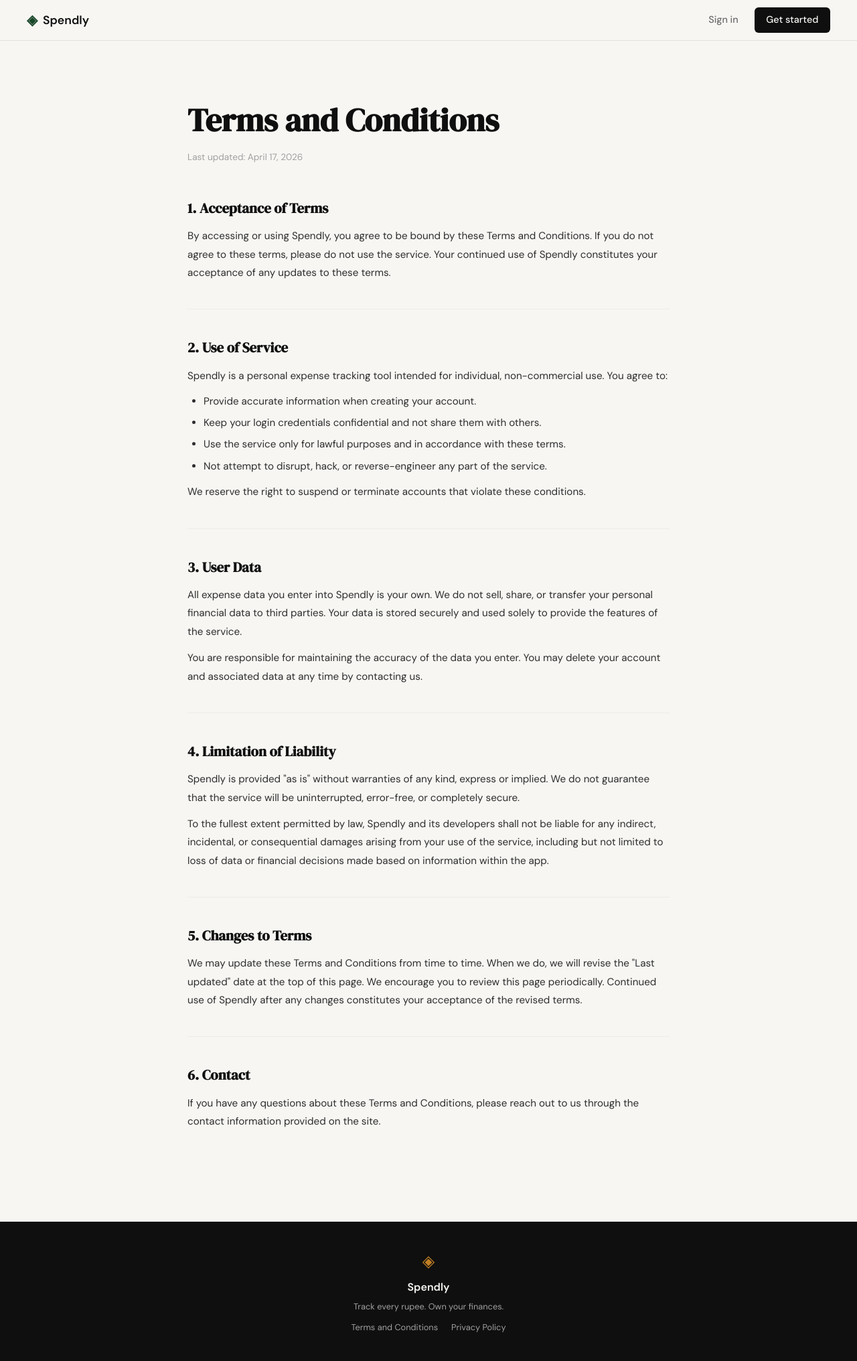
After one commit to Laakhishiv6/Expense-Tracker, a Flask app: page /terms in a window 1280 px wide. The commit adds this page. Shown: the whole page at 67% size. Run offline with Flask 3, Linux system fonts and the light colour scheme.

Commit message:
landing : add terms and conditions page and route

```diff
--- a/app.py
+++ b/app.py
@@ -26,6 +26,11 @@ def login():
 # Placeholder routes — students will implement these                  #
 # ------------------------------------------------------------------ #
 
+@app.route("/terms")
+def terms():
+    return render_template("terms.html")
+
+
 @app.route("/logout")
 def logout():
     return "Logout — coming in Step 3"
--- a/static/css/style.css
+++ b/static/css/style.css
@@ -508,6 +508,90 @@ a { color: inherit; text-decoration: none; }
 }
 
 /* ------------------------------------------------------------------ */
+/* Legal pages (Terms, Privacy Policy)                                */
+/* ------------------------------------------------------------------ */
+
+.legal-page {
+    padding: 5rem 2rem 6rem;
+}
+
+.legal-inner {
+    max-width: 720px;
+    margin: 0 auto;
+}
+
+.legal-title {
+    font-family: var(--font-display);
+    font-size: clamp(2rem, 4vw, 3rem);
+    color: var(--ink);
+    margin-bottom: 0.4rem;
+}
+
+.legal-updated {
+    font-size: 0.85rem;
+    color: var(--ink-faint);
+    margin-bottom: 3rem;
+}
+
+.legal-section {
+    margin-bottom: 2.5rem;
+    padding-bottom: 2.5rem;
+    border-bottom: 1px solid var(--border-soft);
+}
+
+.legal-section:last-child {
+    border-bottom: none;
+    margin-bottom: 0;
+}
+
+.legal-section h2 {
+    font-family: var(--font-display);
+    font-size: 1.3rem;
+    color: var(--ink);
+    margin-bottom: 0.75rem;
+}
+
+.legal-section p {
+    font-size: 0.95rem;
+    color: var(--ink-soft);
+    line-height: 1.8;
+    margin-bottom: 0.75rem;
+}
+
+.legal-section p:last-child { margin-bottom: 0; }
+
+.legal-section ul {
+    margin: 0.75rem 0 0.75rem 1.5rem;
+    display: flex;
+    flex-direction: column;
+    gap: 0.4rem;
+}
+
+.legal-section ul li {
+    font-size: 0.95rem;
+    color: var(--ink-soft);
+    line-height: 1.7;
+}
+
+/* ------------------------------------------------------------------ */
+/* Footer links                                                        */
+/* ------------------------------------------------------------------ */
+
+.footer-links {
+    display: flex;
+    gap: 1.25rem;
+    font-size: 0.8rem;
+    margin-top: 0.25rem;
+}
+
+.footer-links a {
+    color: var(--ink-faint);
+    transition: color 0.2s;
+}
+
+.footer-links a:hover { color: var(--paper); }
+
+/* ------------------------------------------------------------------ */
 /* Responsive                                                          */
 /* ------------------------------------------------------------------ */
 
--- a/templates/base.html
+++ b/templates/base.html
@@ -35,7 +35,7 @@
             <span class="footer-name">Spendly</span>
             <p class="footer-copy">Track every rupee. Own your finances.</p>
             <p class="footer-links">
-                <a href="#">Terms and Conditions</a>
+                <a href="{{ url_for('terms') }}">Terms and Conditions</a>
                 <a href="#">Privacy Policy</a>
             </p>
         </div>
--- /dev/null
+++ b/templates/terms.html
@@ -0,0 +1,53 @@
+{% extends "base.html" %}
+
+{% block title %}Terms and Conditions — Spendly{% endblock %}
+
+{% block content %}
+
+<section class="legal-page">
+    <div class="legal-inner">
+        <h1 class="legal-title">Terms and Conditions</h1>
+        <p class="legal-updated">Last updated: April 17, 2026</p>
+
+        <div class="legal-section">
+            <h2>1. Acceptance of Terms</h2>
+            <p>By accessing or using Spendly, you agree to be bound by these Terms and Conditions. If you do not agree to these terms, please do not use the service. Your continued use of Spendly constitutes your acceptance of any updates to these terms.</p>
+        </div>
+
+        <div class="legal-section">
+            <h2>2. Use of Service</h2>
+            <p>Spendly is a personal expense tracking tool intended for individual, non-commercial use. You agree to:</p>
+            <ul>
+                <li>Provide accurate information when creating your account.</li>
+                <li>Keep your login credentials confidential and not share them with others.</li>
+                <li>Use the service only for lawful purposes and in accordance with these terms.</li>
+                <li>Not attempt to disrupt, hack, or reverse-engineer any part of the service.</li>
+            </ul>
+            <p>We reserve the right to suspend or terminate accounts that violate these conditions.</p>
+        </div>
+
+        <div class="legal-section">
+            <h2>3. User Data</h2>
+            <p>All expense data you enter into Spendly is your own. We do not sell, share, or transfer your personal financial data to third parties. Your data is stored securely and used solely to provide the features of the service.</p>
+            <p>You are responsible for maintaining the accuracy of the data you enter. You may delete your account and associated data at any time by contacting us.</p>
+        </div>
+
+        <div class="legal-section">
+            <h2>4. Limitation of Liability</h2>
+            <p>Spendly is provided "as is" without warranties of any kind, express or implied. We do not guarantee that the service will be uninterrupted, error-free, or completely secure.</p>
+            <p>To the fullest extent permitted by law, Spendly and its developers shall not be liable for any indirect, incidental, or consequential damages arising from your use of the service, including but not limited to loss of data or financial decisions made based on information within the app.</p>
+        </div>
+
+        <div class="legal-section">
+            <h2>5. Changes to Terms</h2>
+            <p>We may update these Terms and Conditions from time to time. When we do, we will revise the "Last updated" date at the top of this page. We encourage you to review this page periodically. Continued use of Spendly after any changes constitutes your acceptance of the revised terms.</p>
+        </div>
+
+        <div class="legal-section">
+            <h2>6. Contact</h2>
+            <p>If you have any questions about these Terms and Conditions, please reach out to us through the contact information provided on the site.</p>
+        </div>
+    </div>
+</section>
+
+{% endblock %}
```
Also changed, not shown: file.txt (+11 -0 lines).
